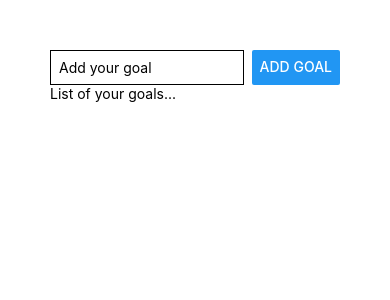
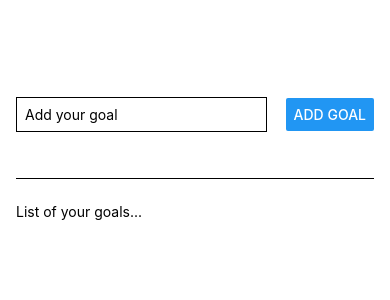
Before and after one commit to akshaykamath45/Goals-App, a React Native app: screen / in a window 390 px wide. Shown: the top 300 px of the page. Built offline with nearby package versions, Linux system fonts and the light colour scheme.

Commit message:
designing layout

```diff
--- a/App.js
+++ b/App.js
@@ -7,7 +7,7 @@
         <TextInput placeholder="Add your goal" style={styles.textInput} />
         <Button title="Add Goal" />
       </View>
-      <View>
+      <View style={styles.goalsContainer}>
         <Text>List of your goals...</Text>
       </View>
     </View>
@@ -16,17 +16,28 @@
 
 const styles = StyleSheet.create({
   appContainer: {
-    padding: 50,
+    flex:1,
+    paddingTop: 50,
+    paddingHorizontal:16
+
   },
   inputContainer: {
+    flex:1,
     flexDirection: "row",
     justifyContent: "space-between",
+    alignItems: "center",
+
+    borderBottomWidth: 1,
+    marginBottom: 24,
   },
   textInput: {
     borderWidth: 1,
     borderColor: "black",
-    width: "80%",
+    width: "70%",
     padding: 8,
     marginRight: 8,
   },
+  goalsContainer: {
+    flex:5,
+  },
 });
```
